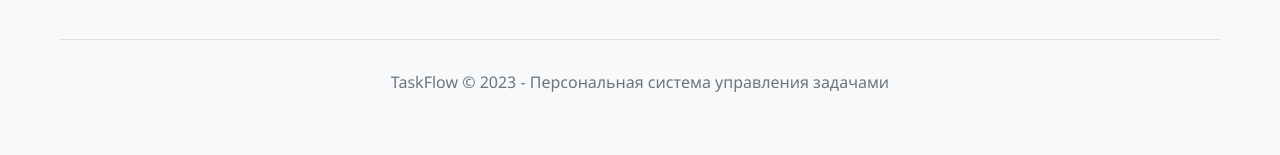
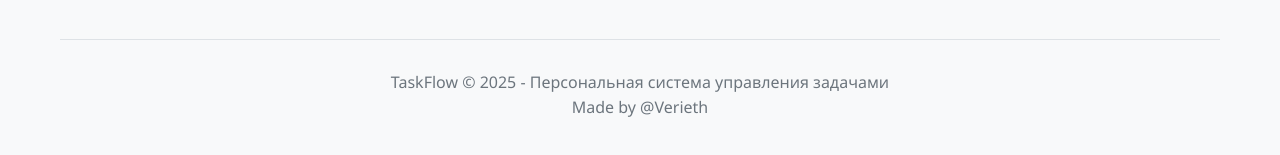
Before and after one commit to Verieth-hash/TaskFlow, a plain HTML site: page index.html in a window 1280 px wide. Shown: the part 1263-1418 px from the top of the page. Drawn offline with Linux system fonts and the light colour scheme.

Commit message:
Add files via upload

```diff
--- a/index.html
+++ b/index.html
@@ -646,7 +646,8 @@
   </div>
 
   <footer>
-    <p>TaskFlow &copy; 2023 - Персональная система управления задачами</p>
+    <p>TaskFlow &copy; 2025 - Персональная система управления задачами</p>
+    <p> Made by @Verieth</p>
   </footer>
 </div>
 
```
